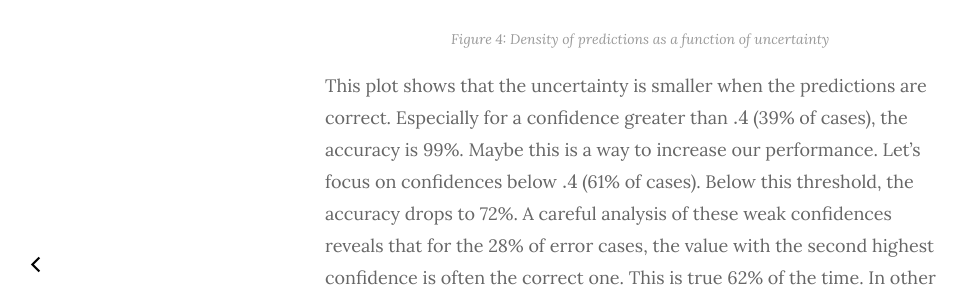
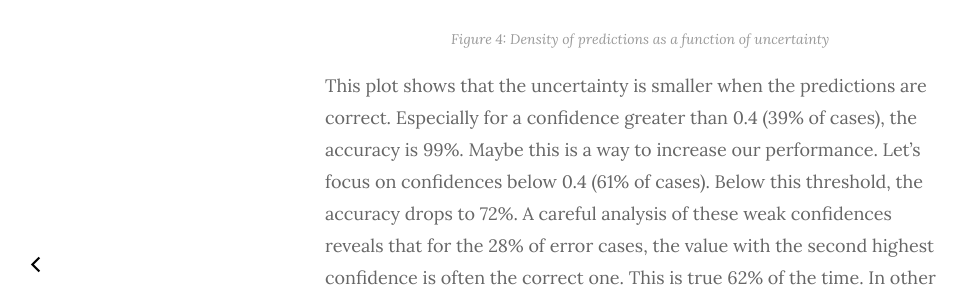
Before and after one commit to Saxamos/Saxamos.github.io, a Jekyll site: the page built from _posts/2020-07-31-en-improve-spacy-performance-through-uncertainty.md, in a window 1280 px wide and 900 px high, scrolled down 8136 px. Shown: the part 186-486 px from the top of the window, without its empty margins (0-980 px from the left). Built offline with Jekyll 4.4.1, drawn with Linux system fonts in a browser that asks for light colours; formulas are drawn with MathJax 3; some of the changed text lies outside the part shown.

Commit message:
spacy article en translation review

````diff
--- a/_posts/2020-07-31-en-improve-spacy-performance-through-uncertainty.md
+++ b/_posts/2020-07-31-en-improve-spacy-performance-through-uncertainty.md
@@ -117,7 +117,7 @@ def _balance(data):
     return balanced_data
 ```
 
-The probability $$.1$$ can be adjusted, the objective being to reach a reasonable proportion of sample
+The probability 0.1 can be adjusted, the objective being to reach a reasonable proportion of sample
 with label (50% in our case). The algorithm thus sees many examples without annotation but is not saturated
 with these.
 
@@ -227,8 +227,8 @@ density of good and bad predictions according to the uncertainty.
 *Figure 4: Density of predictions as a function of uncertainty*
 
 This plot shows that the uncertainty is smaller when the predictions are correct. Especially for
-a confidence greater than $$.4$$ (39% of cases), the accuracy is 99%. Maybe this is a way to increase our
-performance. Let's focus on confidences below $$.4$$ (61% of cases). Below this threshold, the accuracy
+a confidence greater than 0.4 (39% of cases), the accuracy is 99%. Maybe this is a way to increase our
+performance. Let's focus on confidences below 0.4 (61% of cases). Below this threshold, the accuracy
 drops to 72%. A careful analysis of these weak confidences reveals that for the 28% of error cases, the value with
 the second highest confidence is often the correct one. This is true 62% of the time. In other words, in 62%
 of error cases - representing 28% of low confidence cases - the right answer is the second choice.
````
Also changed, not shown: other parts of _posts/2020-07-31-en-improve-spacy-performance-through-uncertainty.md (+1 -1 lines), _posts/2020-07-31-fr-improve-spacy-performance-through-uncertainty.md (+3 -3 lines).
